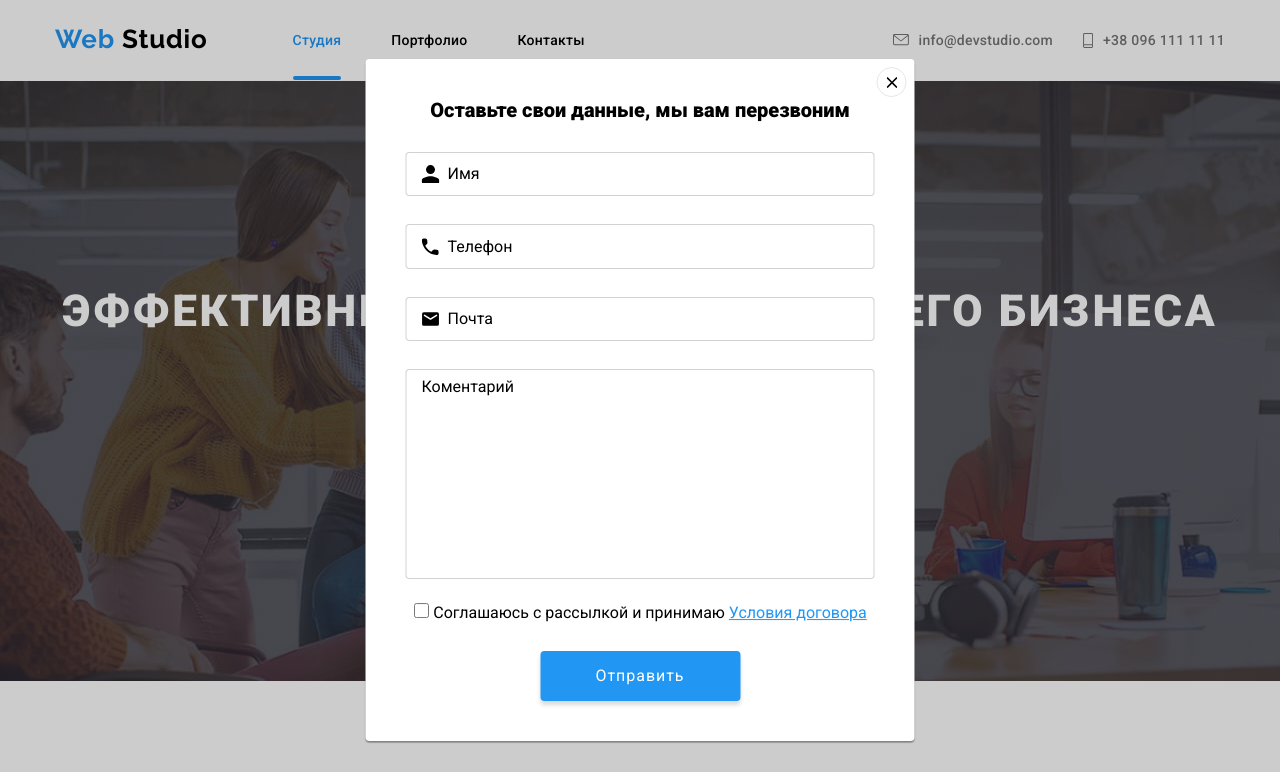
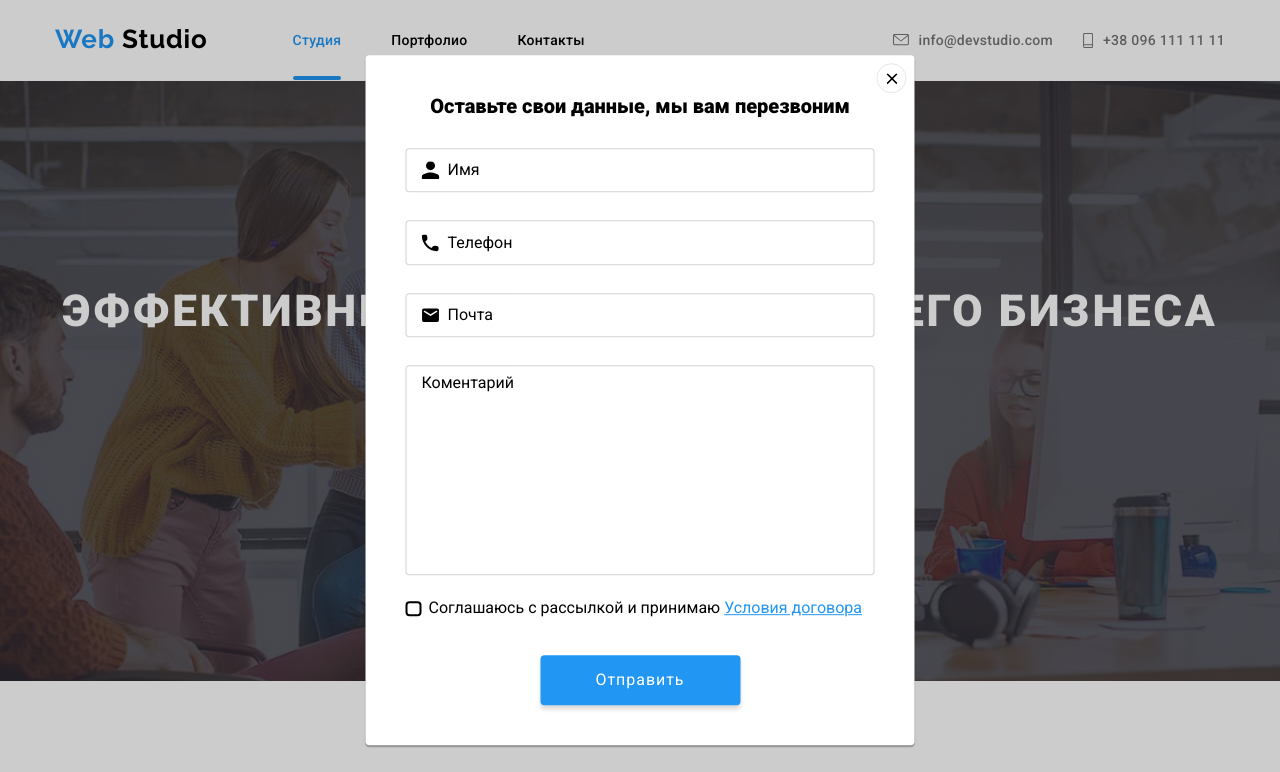
Before and after one commit to Segijua06/goit-markup-hw-06, a plain HTML site: page index.html in a window 1280 px wide. Both pictures are taken after a click on the button "Заказать услугу". Shown: the top 772 px of the page. Drawn offline with Linux system fonts and the light colour scheme.

Commit message:
Сделан кастомный checkbox

```diff
--- a/css/styles.css
+++ b/css/styles.css
@@ -280,12 +280,14 @@ header {
     padding-bottom: 0;
 }
 .visually-hidden {
-    clip: rect(1px, 1px, 1px, 1px);
+    position: absolute;
+    width: 1px;
     height: 1px;
+    margin: -1px;
+    border: 0;
+    padding: 0;
+    clip: rect(0 0 0 0);
     overflow: hidden;
-    position: absolute;
-    white-space: nowrap;
-    width: 1px;
 }
 
 .team-item:not(:last-child),
@@ -809,19 +811,60 @@ header {
     left: 16px;
 }
 
+.policy {
+    color: var(--main-2-color);
+    text-decoration: none;
+}
+
+.checkbox-label {
+    display: flex;
+    align-items: center;
+}
+
+.checkbox {
+    /* -webkit-appearance: none;
+    -moz-appearance: none;
+    appearance: none; */
+
+    position: absolute;
+    width: 1px;
+    height: 1px;
+    margin: -1px;
+    border: 0;
+    padding: 0;
+    clip: rect(0 0 0 0);
+    overflow: hidden;
+}
+
+.checkbox-icon {
+    display: inline-block;
+    width: 16px;
+    height: 15px;
+    background-color: var(--main-3-color);
+    border: 2px solid var(--main-1-color);
+    border-radius: 4px;
+    margin-right: 7px;
+
+    transition: var(--animation);
+}
+
+.checkbox:checked + .checkbox-icon {
+    border-color: var(--main-2-color);
+    background-color: var(--main-2-color);
+    background-image: url(../images/check.svg);
+    background-size: contain;
+    background-origin: border-box;
+}
+
+.checkbox:focus + .checkbox-icon {
+    /* outline: 1px solid var(--main-2-color); */
+    border-color: var(--main-2-color);
+}
+
 .rules {
     color: var(--main-2-color);
 }
 
-.policy {
-    color: var(--main-2-color);
-    text-decoration: none;
-}
-.modal input[type="checkbox"] {
-    width: 16px;
-    height: 15px;
-    left: 0;
-}
 .send {
     min-width: 200px;
     padding: 10px 55px;
--- a/index.html
+++ b/index.html
@@ -94,10 +94,20 @@
                                 <label for="comment" class="form-label-comment">Коментарий</label>
                             </div>
 
-                            <label class="form-field">
+                            <!-- <label class="form-field">
                                 <input type="checkbox" name="policy">
                                 <span>Соглашаюсь с рассылкой и принимаю <a class="rules" href="">Условия договора</a></span>
+                            </label> -->
+
+
+                            <label class="checkbox-label">
+                                <input type="checkbox" class="checkbox" name="topic" value="html">
+                                <span class="checkbox-icon"></span>
+                                <span>Соглашаюсь с рассылкой и принимаю <a class="rules" href="#">Условия договора</a></span>
                             </label>
+
+                            <br>
+                            <br>
 
                             <button type="submit" class="send button">Отправить</button>
                         </form>
```
Also changed, not shown: images/check.svg (added).
